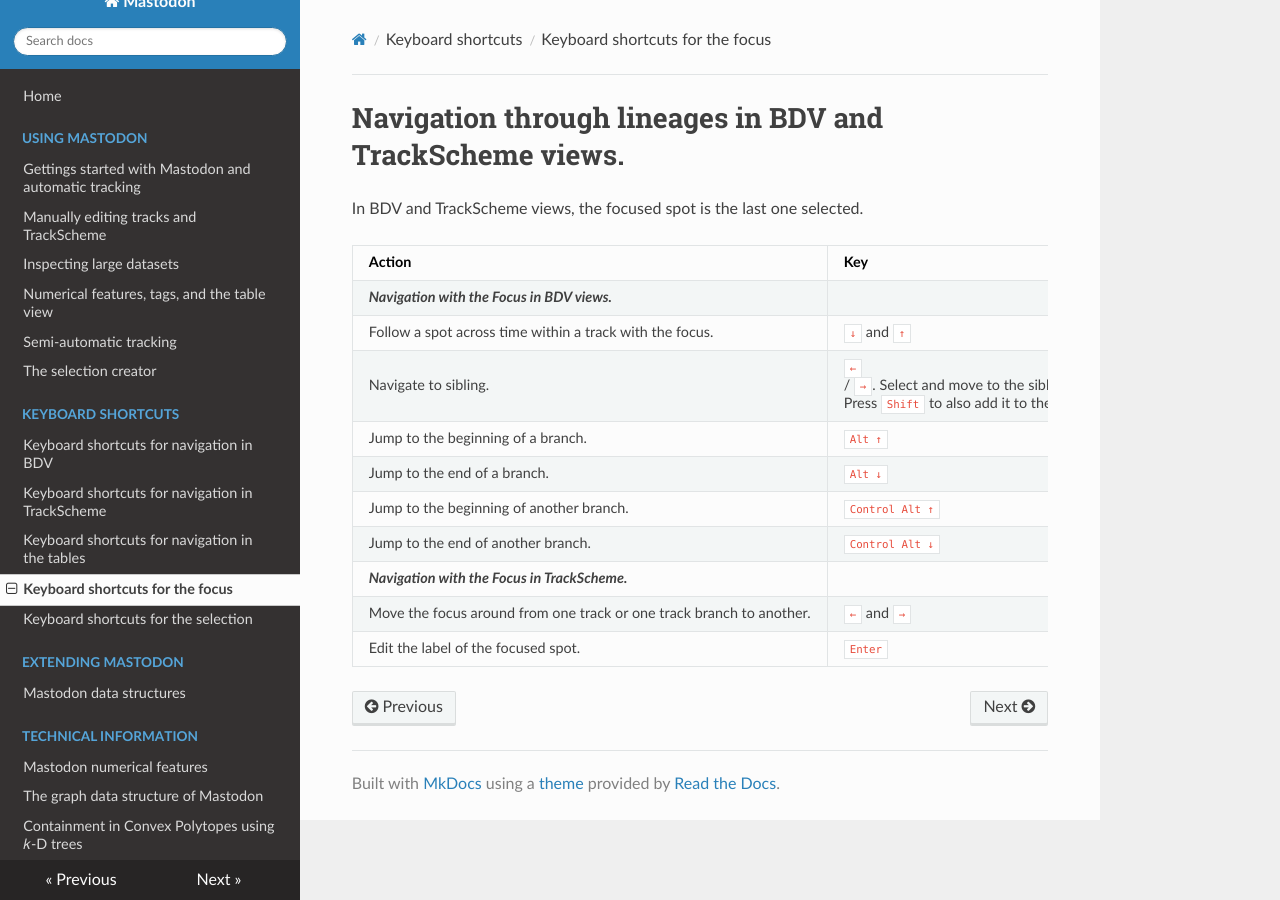
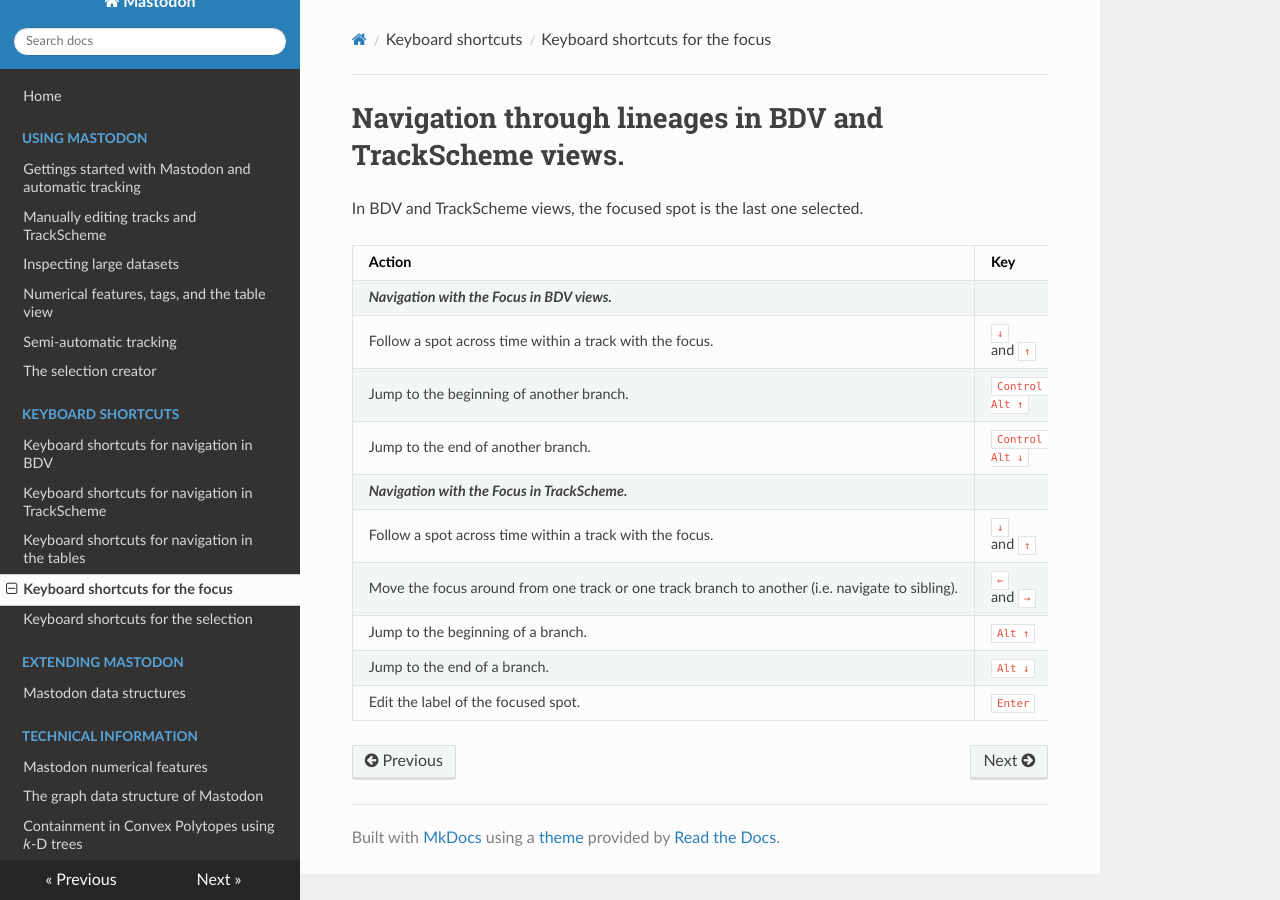
Before and after one commit to mastodon-sc/mastodon-documentation, an MkDocs documentation site: the page built from docs/partB/table_focus_navigation.md, in a window 1280 px wide. Built offline with MkDocs 1.6.1, drawn with Linux system fonts in a browser that asks for light colours; nearby versions of some CDN libraries.

Commit message:
Make differences in navigation with focus between BDV and TrackScheme clearer

```diff
--- a/docs/partB/table_focus_navigation.md
+++ b/docs/partB/table_focus_navigation.md
@@ -2,15 +2,15 @@
 
 In BDV and TrackScheme views, the focused spot is the last one selected.
 
-| **Action**                                                           | **Key**                                                                                                                                                                                   |
-|----------------------------------------------------------------------|-------------------------------------------------------------------------------------------------------------------------------------------------------------------------------------------|
-| **_Navigation with the Focus in BDV views._**                        |                                                                                                                                                                                           |
-| Follow a spot across time within a track with the focus.             | `↓` and `↑`                                                                                                                                                                               |
-| Navigate to sibling.                                                 | `←` / `→`. Select and move to the sibling of this spot. A sibling is another spot from the same lineage in the same time-point.<br>Press `Shift` to also add it to the current selection. |
-| Jump to the beginning of a branch.                                   | `Alt ↑`                                                                                                                                                                                   |
-| Jump to the end of a branch.                                         | `Alt ↓`                                                                                                                                                                                   |
-| Jump to the beginning of another branch.                             | `Control Alt ↑`                                                                                                                                                                           |
-| Jump to the end of another branch.                                   | `Control Alt ↓`                                                                                                                                                                           |
-| **_Navigation with the Focus in TrackScheme._**                      |                                                                                                                                                                                           |
-| Move the focus around from one track or one track branch to another. | `←` and `→`                                                                                                                                                                               |
-| Edit the label of the focused spot.                                  | `Enter`                                                                                                                                                                                   |
+| **Action**                                                                                      | **Key**         |
+|-------------------------------------------------------------------------------------------------|-----------------|
+| **_Navigation with the Focus in BDV views._**                                                   |                 |
+| Follow a spot across time within a track with the focus.                                        | `↓` and `↑`     |
+| Jump to the beginning of another branch.                                                        | `Control Alt ↑` |
+| Jump to the end of another branch.                                                              | `Control Alt ↓` |
+| **_Navigation with the Focus in TrackScheme._**                                                 |                 |
+| Follow a spot across time within a track with the focus.                                        | `↓` and `↑`     |
+| Move the focus around from one track or one track branch to another (i.e. navigate to sibling). | `←` and `→`     |
+| Jump to the beginning of a branch.                                                              | `Alt ↑`         |
+| Jump to the end of a branch.                                                                    | `Alt ↓`         |
+| Edit the label of the focused spot.                                                             | `Enter`         |
```
